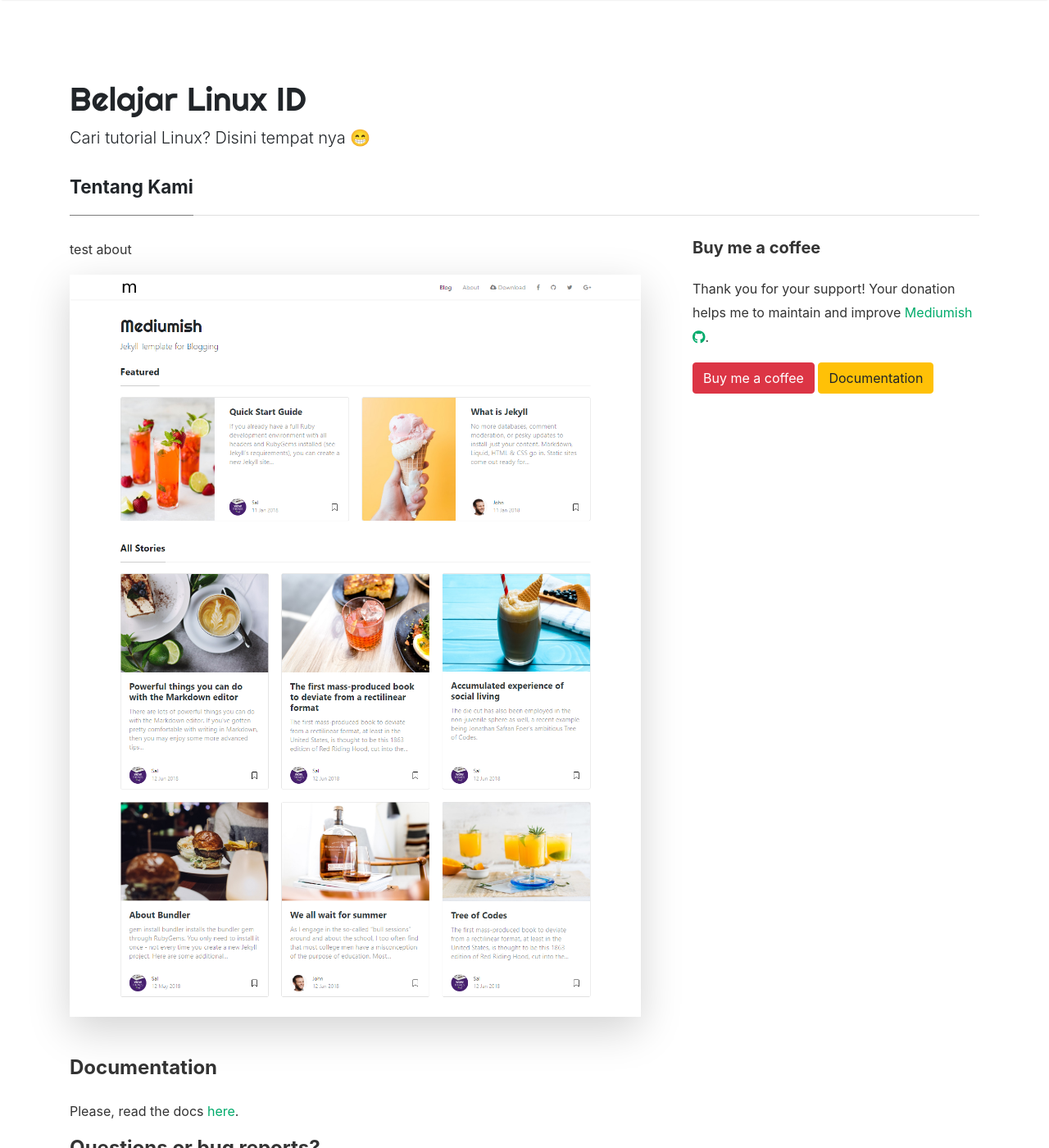
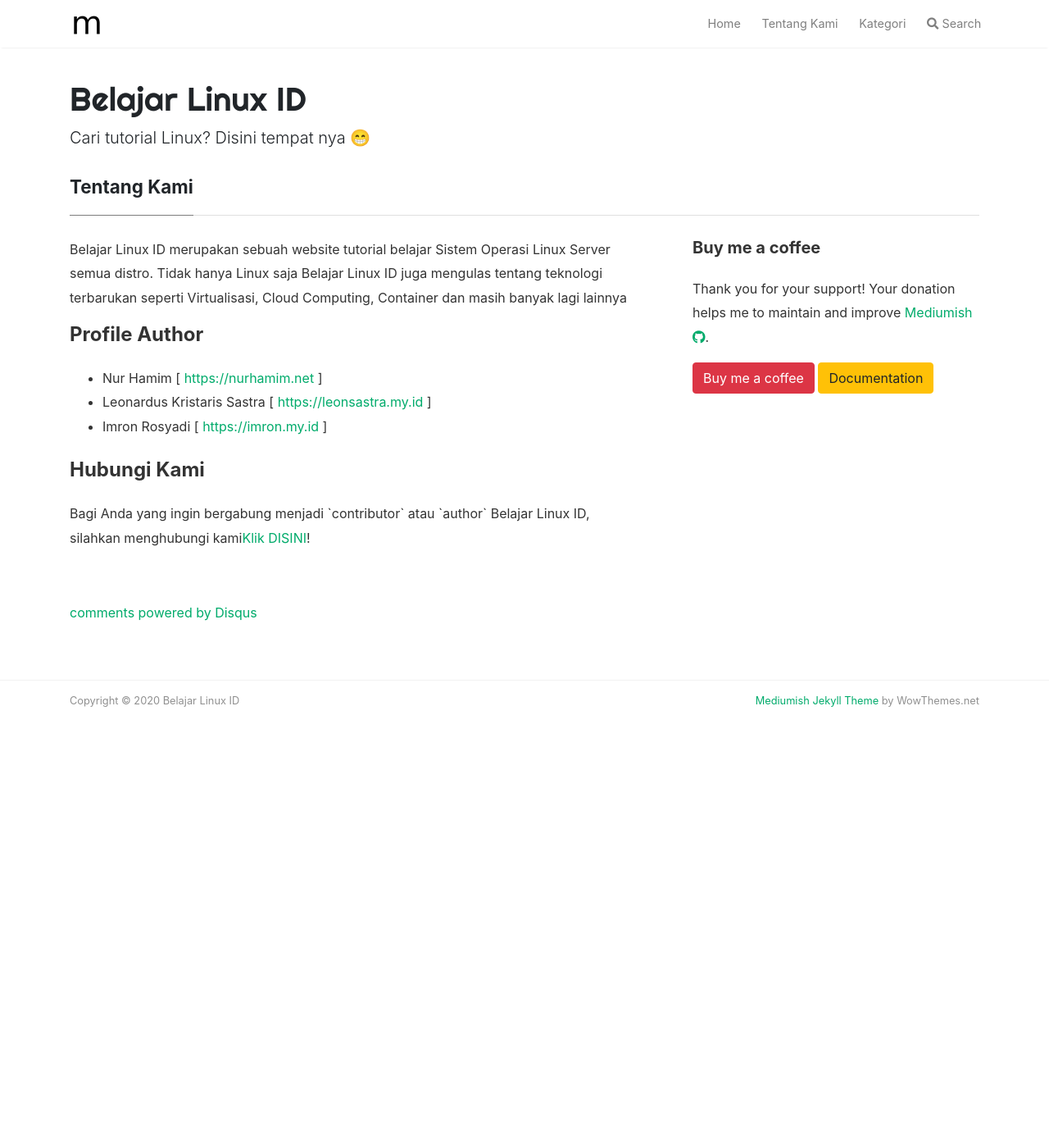
Before and after one commit to hiblinux/belajar-linux-id, a Jekyll site: the page built from _pages/about.md, in a window 1280 px wide and 1400 px high. Shown: the whole window at 82% size. Built offline with Jekyll 4.4.1, drawn with Linux system fonts in a browser that asks for light colours; nearby versions of some CDN libraries; comment, search, counter and statistics services are not loaded; some of the changed text lies outside the part shown.

Commit message:
Update About

```diff
--- a/_pages/about.md
+++ b/_pages/about.md
@@ -8,16 +8,22 @@
 <div class="row justify-content-between">
 <div class="col-md-8 pr-5">
 
-<p>test about</p>
+<p>Belajar Linux ID merupakan sebuah website tutorial belajar Sistem Operasi Linux Server semua distro. Tidak hanya Linux saja Belajar Linux ID juga mengulas tentang teknologi terbarukan seperti Virtualisasi, Cloud Computing, Container dan masih banyak lagi lainnya</p>
 
-<p class="mb-5"><img class="shadow-lg" src="{{site.baseurl}}/assets/images/mediumish-jekyll-template.png" alt="jekyll template mediumish" /></p>
-<h4>Documentation</h4>
+<!-- <p class="mb-5"><img class="shadow-lg" src="{{site.baseurl}}/assets/images/mediumish-jekyll-template.png" alt="jekyll template mediumish" /></p> -->
+<h4>Profile Author</h4>
 
-<p>Please, read the docs <a href="https://bootstrapstarter.com/bootstrap-templates/template-mediumish-bootstrap-jekyll/">here</a>.</p>
+<ul>
+  <li>Nur Hamim [ <a href="https://nurhamim.net">https://nurhamim.net</a> ]</li>
+  <li>Leonardus Kristaris Sastra [ <a href="https://leonsastra.my.id/">https://leonsastra.my.id</a> ]</li>
+  <li>Imron Rosyadi [ <a href="https://imron.my.id">https://imron.my.id</a> ]</li>
+</ul>
 
-<h4>Questions or bug reports?</h4>
+<!-- <p>Please, read the docs <a href="https://bootstrapstarter.com/bootstrap-templates/template-mediumish-bootstrap-jekyll/">here</a>.</p> -->
 
-<p>Head over to our <a href="https://github.com/wowthemesnet/mediumish-theme-jekyll">Github repository</a>!</p>
+<h4>Hubungi Kami</h4>
+
+<p>Bagi Anda yang ingin bergabung menjadi `contributor` atau `author` Belajar Linux ID, silahkan menghubungi kami<a href="https://t.me/hamimaja">Klik DISINI</a>!</p>
 
 </div>
 
```
